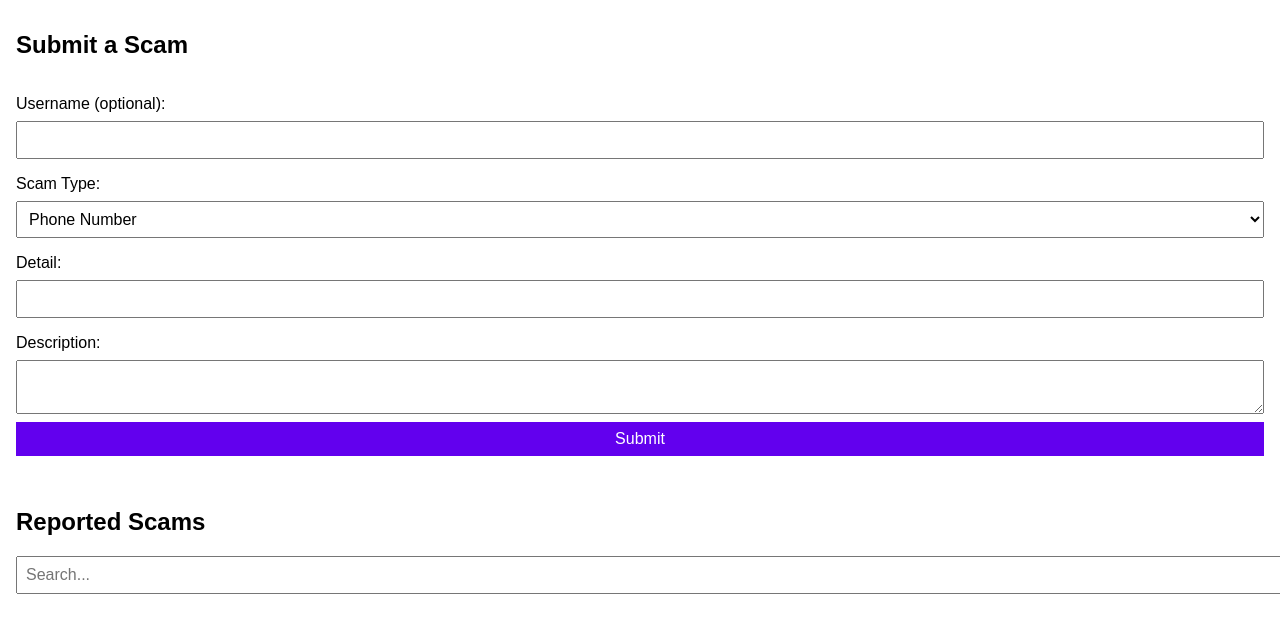
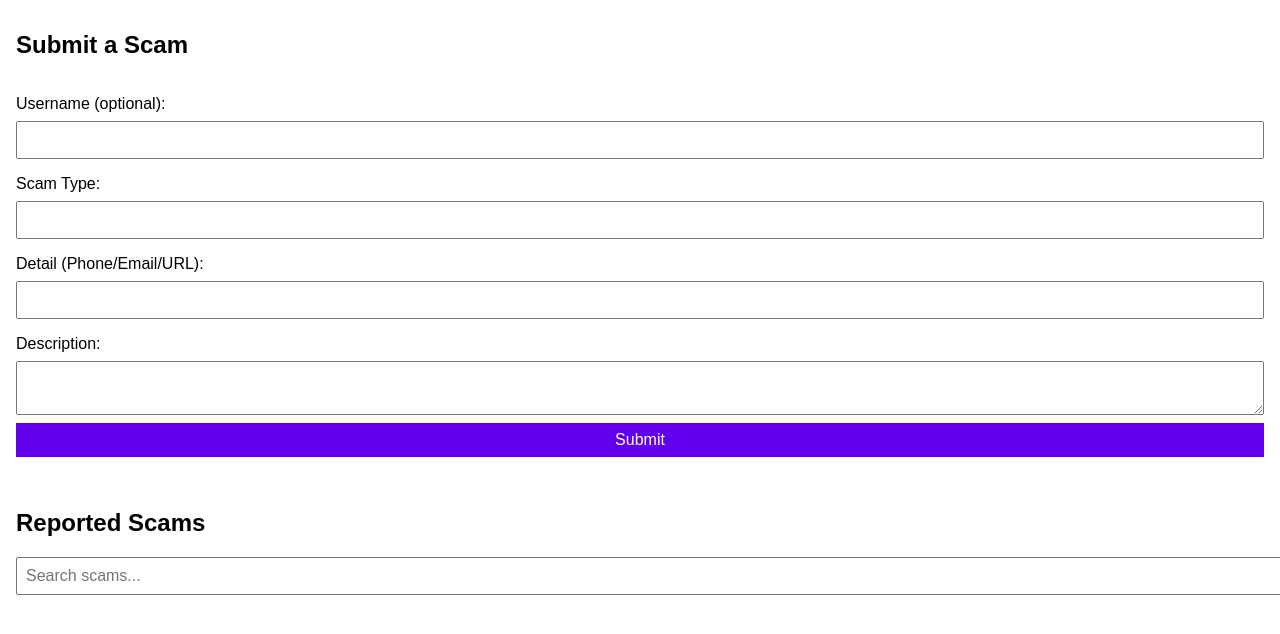
Before and after one commit to DevMikey123/isita.scam, a plain HTML site: page frontend/index.html in a window 1280 px wide. Shown: the part 74-708 px from the top of the page. Drawn offline with Linux system fonts and the light colour scheme; no server answers.

Commit message:
Update index.html

```diff
--- a/frontend/index.html
+++ b/frontend/index.html
@@ -45,27 +45,19 @@
             <h2>Submit a Scam</h2>
             <form id="scamForm">
                 <label for="username">Username (optional):</label>
-                <input type="text" id="username" name="username">
-
+                <input type="text" id="username">
                 <label for="scam-type">Scam Type:</label>
-                <select id="scam-type" name="scam-type" required>
-                    <option value="number">Phone Number</option>
-                    <option value="email">Email</option>
-                    <option value="website">Website</option>
-                </select>
-
-                <label for="scam-detail">Detail:</label>
-                <input type="text" id="scam-detail" name="scam-detail" required>
-
+                <input type="text" id="scam-type" required>
+                <label for="scam-detail">Detail (Phone/Email/URL):</label>
+                <input type="text" id="scam-detail" required>
                 <label for="description">Description:</label>
-                <textarea id="description" name="description" required></textarea>
-
+                <textarea id="description" required></textarea>
                 <button type="submit">Submit</button>
             </form>
         </section>
         <section id="scam-list">
             <h2>Reported Scams</h2>
-            <input type="text" id="search" placeholder="Search...">
+            <input type="text" id="search" placeholder="Search scams...">
             <ul id="results"></ul>
         </section>
     </main>
```
